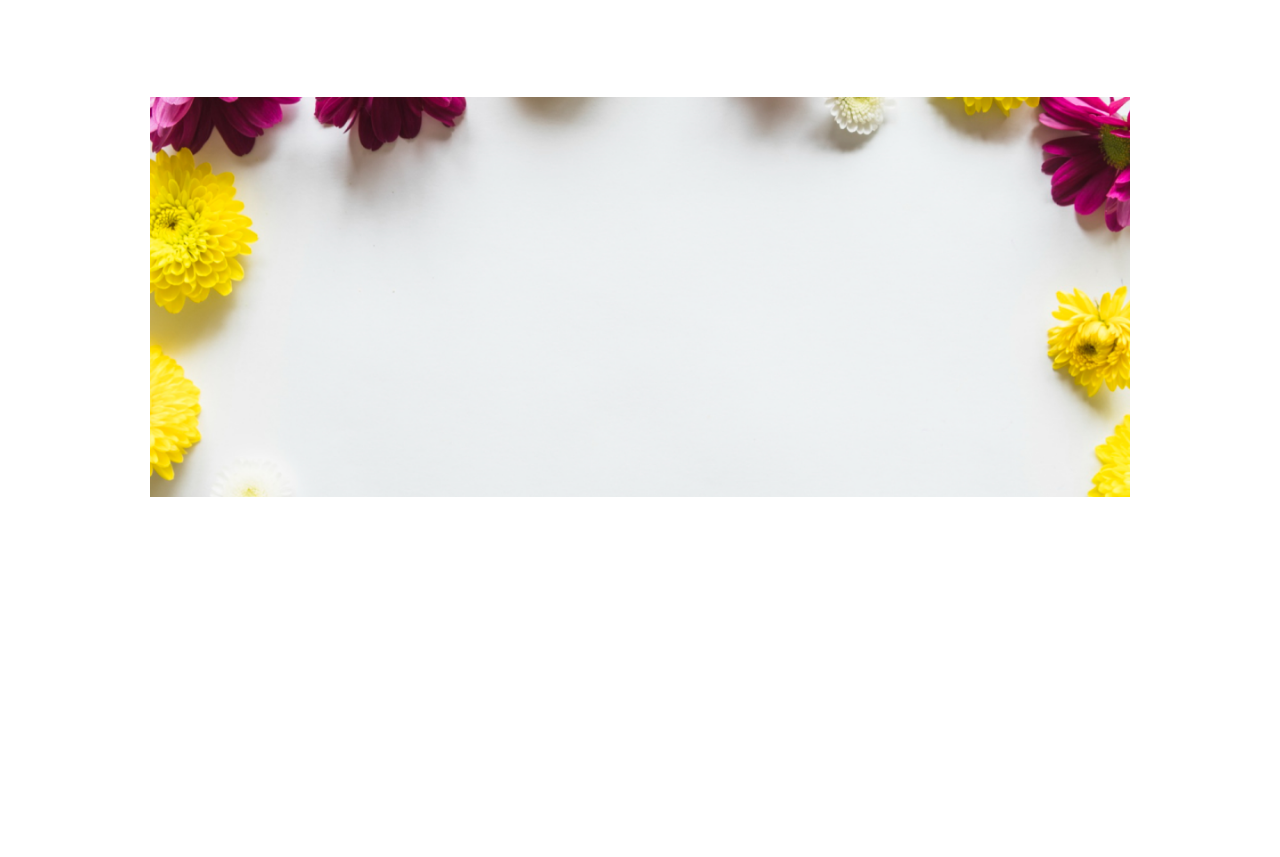
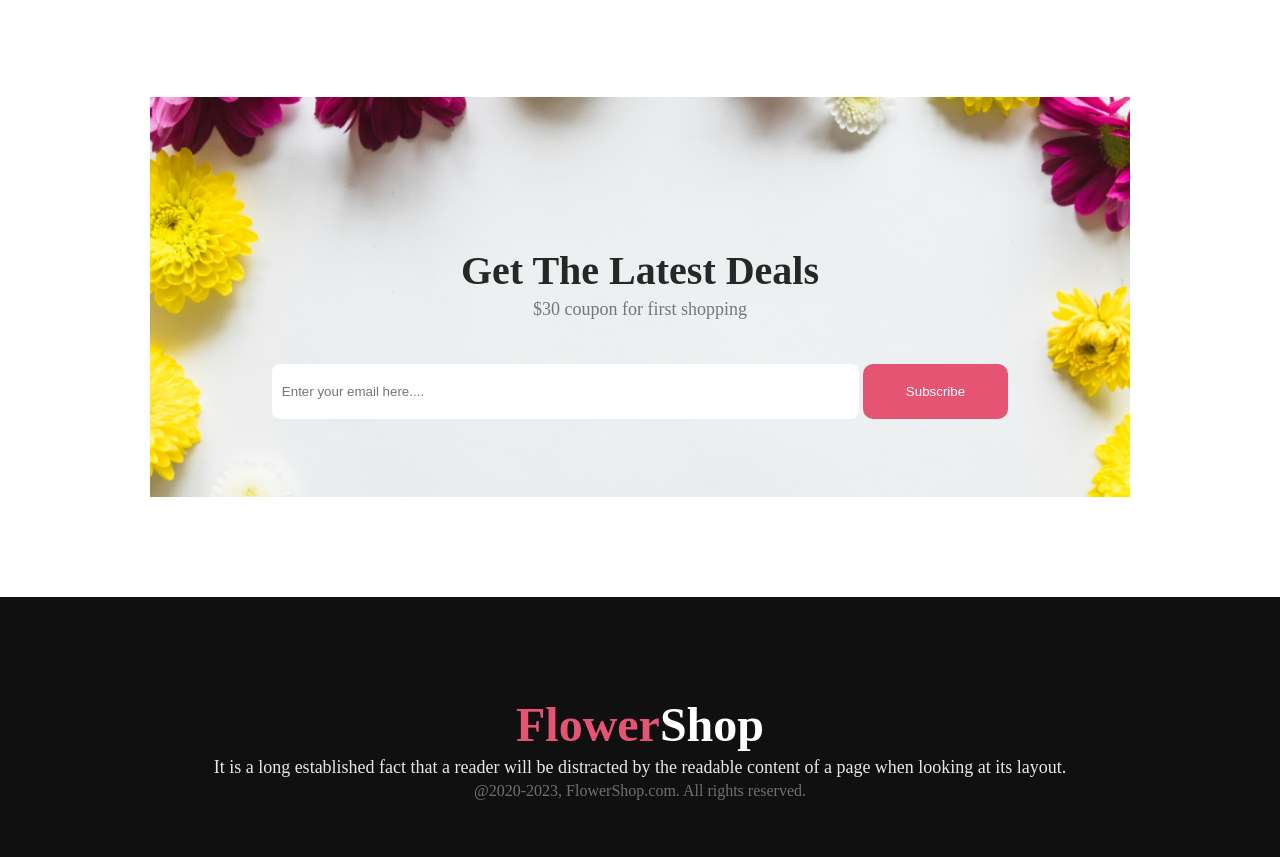
Before and after one commit to HosainMiazy/first-assignment, a plain HTML site: page index.html in a window 1280 px wide. Shown: the part 2930-3787 px from the top of the page. Before the commit the page ends 3527 px from the top, so only its background shows below. Drawn offline with nearby package versions, Linux system fonts and the light colour scheme.

Commit message:
project done

```diff
--- a/index.html
+++ b/index.html
@@ -84,12 +84,30 @@
         </section>
         <section>
             <div class="section-five">
+                <div class="deals">
+                    <h1 class="deals-title">Get The Latest Deals</h1>
+                    <p class="deals-description">$30 coupon for first shopping</p>
+                    <div class="form">
 
+
+                            <input class="email" type="text" placeholder="Enter your email here....">
+
+
+                        <button class="button">Subscribe</button>
+
+                    </div>
+                </div>
             </div>
         </section>
     </main>
     <footer>
-
+    <div>
+        <div class="section-six">
+            <h1 class="footer-title"> <span class="footer-flower">Flower</span>Shop</h1>
+            <p class="footer-description">It is a long established fact that a reader will be distracted by the readable content of a page when looking at its layout.</p>
+            <small class="end">@2020-2023, FlowerShop.com. All rights reserved. </small>
+        </div>
+    </div>
     </footer>
 </body>
 </html>
--- a/styles/index.css
+++ b/styles/index.css
@@ -2,7 +2,8 @@
     margin: auto;
     padding: 0px;
 }
-.first-heading{
+
+.first-heading {
     font-family: 'Open Sans', sans-serif;
 }
 
@@ -182,7 +183,7 @@
     line-height: 30px;
 }
 
-.section-four{
+.section-four {
     /* display: flex; */
     /* align-items: center; */
     /* text-align: center; */
@@ -191,7 +192,7 @@
     margin: 100px 120px;
 }
 
-.box-container{
+.box-container {
     display: flex;
     /* gap:- 430px; */
     text-align: center;
@@ -200,7 +201,8 @@
 
 }
 
-.section-five{
+/* section-five */
+.section-five {
     height: 50vh;
     background-image: url('../Flower/Rectangle\ 9.png');
     background-repeat: no-repeat;
@@ -211,3 +213,84 @@
     /* height: 400px; */
 
 }
+
+.deals {
+    padding-top: 150px;
+    text-align: center;
+    align-items: center;
+}
+
+.deals-title {
+    color: #272727;
+    text-align: center;
+    font-size: 40px;
+    font-weight: 800;
+
+}
+
+.deals-description {
+    color: rgba(39, 39, 39, 0.60);
+    text-align: center;
+    font-size: 18px;
+    font-weight: 400;
+    line-height: 30px;
+}
+
+.email {
+    padding: 20px 400px 20px 10px;
+    border: none;
+    border-radius: 8px;
+    margin-top: 40px;
+}
+
+/* section-six */
+
+
+/* .form{
+    display: flex;
+    align-items: center;
+    text-align: center;
+    justify-content: centers;
+    width: left;
+    height: 30px;
+
+    /* gap: 5px; */
+}
+
+*/ footer {
+    background-color: black;
+}
+
+.section-six {
+    height: 20vh;
+
+    background-color: #111010;
+    /*  */
+    /* background-color: ; */
+    text-align: center;
+    padding-top: 100px;
+}
+
+.footer-title {
+    font-size: 48px;
+    color:  #FFFFFF;
+}
+
+.footer-flower {
+    color: #E55473;
+
+}
+
+.footer-description {
+    color: rgba(255, 255, 255, 0.90);
+    text-align: center;
+    font-size: 18px;
+    font-weight: 400;
+    line-height: 30px;
+}
+.end{
+    color: rgba(255, 255, 255, 0.40);
+text-align: center;
+font-size: 16px;
+/* margin-top: 200px; */
+}
```
